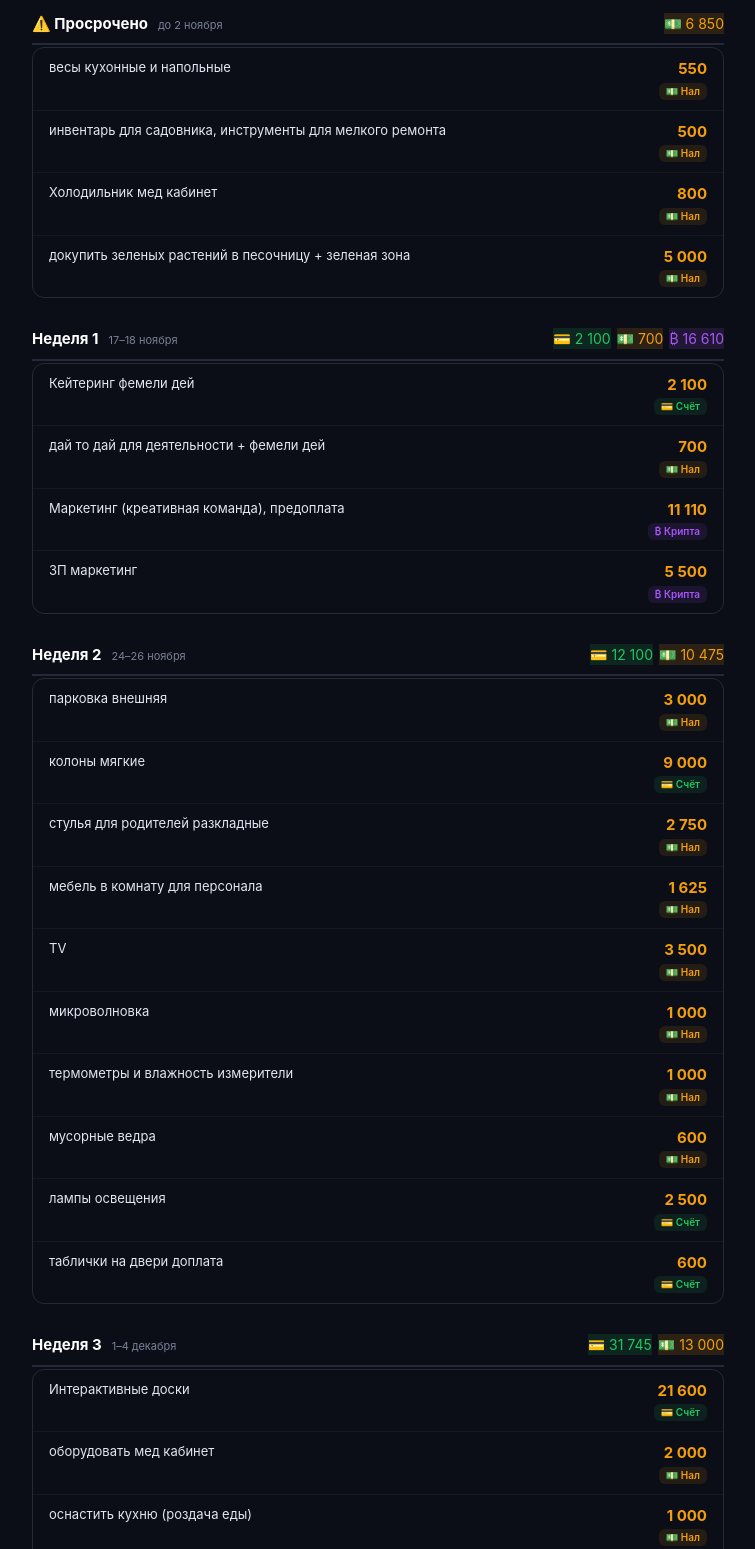
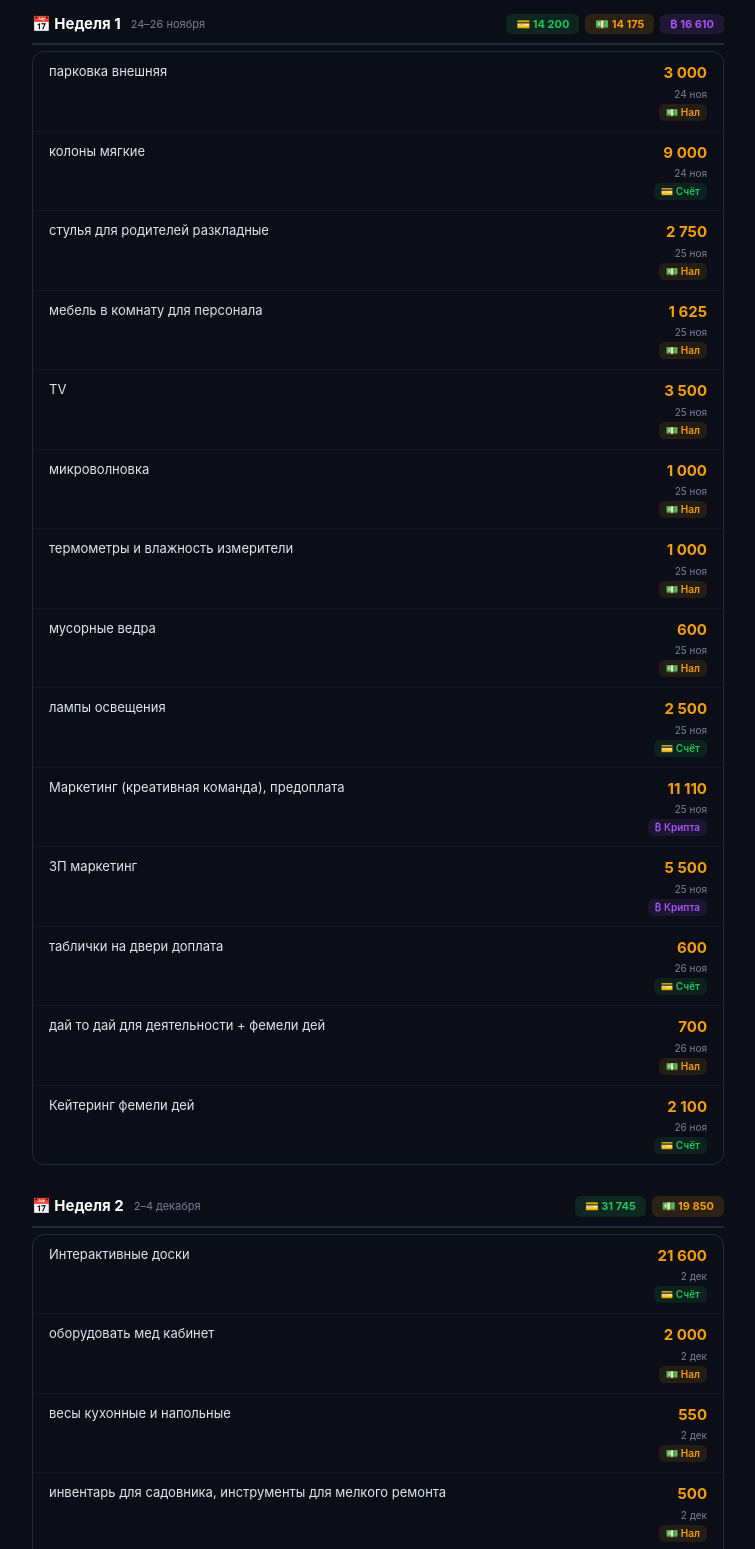
Before and after one commit to kirillodegov-cpu/lamakuk-plan, a plain HTML site: page index.html in a window 1280 px wide. Shown: the part 308-1857 px from the top of the page, without its empty margins (262-1017 px from the left). Drawn offline with Linux system fonts and the light colour scheme.

Commit message:
Update: Nov 23 Notion export v2 — dates shifted, no overdue items
- 24 items, 96,580 AED total
- Week 1: Nov 24-26 (Нал 14,175 + Счёт 14,200 + Крипта 16,610)
- Week 2: Dec 2-4 (Нал 19,850 + Счёт 31,745)
- Each item shows exact date

Co-Authored-By: Claude Sonnet 4.6 <noreply@anthropic.com>
Claude-Session: https://claude.ai/code/session_01N6BxqQmKJNYGG1JQYTHBMf

```diff
--- a/index.html
+++ b/index.html
@@ -28,20 +28,6 @@ body { background: var(--bg); color: var(--text); font-family: -apple-system, Bl
 
 .content { max-width: 720px; margin: 0 auto; padding: 0 14px 60px; }
 
-.week-block { margin-bottom: 20px; }
-.week-header { padding: 10px 0 8px; display: flex; align-items: baseline; gap: 10px; border-bottom: 2px solid var(--border); margin-bottom: 2px; }
-.week-title { font-size: 15px; font-weight: 700; color: #fff; }
-.week-dates { font-size: 11px; color: var(--muted); }
-.week-total-badges { margin-left: auto; display: flex; gap: 6px; align-items: center; }
-
-.phase-block { margin-top: 2px; border-radius: 12px; overflow: hidden; border: 1px solid var(--border); margin-bottom: 6px; }
-.item-row { display: flex; align-items: flex-start; justify-content: space-between; padding: 10px 16px; gap: 12px; border-bottom: 1px solid #151820; }
-.item-row:last-child { border-bottom: none; }
-.item-name { font-size: 13px; color: var(--text); flex: 1; }
-.item-right { text-align: right; flex-shrink: 0; }
-.item-price { font-size: 15px; font-weight: 700; color: var(--yellow); white-space: nowrap; }
-.item-meta { font-size: 10px; margin-top: 2px; }
-
 .pay-summary { display: flex; gap: 10px; padding: 0 16px 16px; overflow-x: auto; }
 .pay-sum-item { flex: 1; min-width: 90px; background: var(--card); border: 1px solid var(--border); border-radius: 10px; padding: 10px 14px; }
 .pay-sum-label { font-size: 11px; color: var(--muted); margin-bottom: 4px; }
@@ -51,17 +37,30 @@ body { background: var(--bg); color: var(--text); font-family: -apple-system, Bl
 .pay-sum-amount.crypto  { color: #a855f7; }
 .pay-sum-sub { font-size: 10px; color: var(--muted); }
 
+.week-block { margin-bottom: 20px; }
+.week-header { padding: 10px 0 8px; display: flex; align-items: center; gap: 10px; border-bottom: 2px solid var(--border); margin-bottom: 6px; flex-wrap: wrap; }
+.week-title { font-size: 15px; font-weight: 700; color: #fff; }
+.week-dates { font-size: 11px; color: var(--muted); }
+.week-total-badges { margin-left: auto; display: flex; gap: 6px; align-items: center; flex-wrap: wrap; }
+
+.wk-badge { display: inline-block; padding: 2px 10px; border-radius: 6px; font-size: 11px; font-weight: 700; }
+.wk-cash    { background:#f59e0b22; color:#f59e0b; }
+.wk-account { background:#22c55e22; color:#22c55e; }
+.wk-crypto  { background:#a855f722; color:#a855f7; }
+
+.phase-block { border-radius: 12px; overflow: hidden; border: 1px solid var(--border); }
+.item-row { display: flex; align-items: flex-start; justify-content: space-between; padding: 10px 16px; gap: 12px; border-bottom: 1px solid #151820; }
+.item-row:last-child { border-bottom: none; }
+.item-name { font-size: 13px; color: var(--text); flex: 1; }
+.item-right { text-align: right; flex-shrink: 0; }
+.item-price { font-size: 15px; font-weight: 700; color: var(--yellow); white-space: nowrap; }
+.item-date  { font-size: 10px; color: var(--muted); margin-top: 2px; }
+.item-meta  { font-size: 10px; margin-top: 2px; }
+
 .pay-badge { display: inline-block; padding: 1px 7px; border-radius: 6px; font-size: 10px; font-weight: 600; }
 .pay-account { background:#22c55e1a; color:#22c55e; }
 .pay-cash    { background:#f59e0b1a; color:#f59e0b; }
 .pay-crypto  { background:#a855f71a; color:#a855f7; }
-
-.wk-badge { display: inline-block; padding: 1px 8px; border-radius: 6px; font-size: 11px; font-weight: 700; }
-.wk-cash    { background:#f59e0b22; color:#f59e0b; }
-.wk-account { background:#22c55e22; color:#22c55e; }
-.wk-crypto  { background:#a855f722; color:#a855f7; }
-
-.overdue-label { font-size: 11px; color: #ef4444; font-weight: 600; }
 </style>
 </head>
 <body>
@@ -101,159 +100,131 @@ body { background: var(--bg); color: var(--text); font-family: -apple-system, Bl
 
 <div class="content">
 
-  <!-- ===== ПРОСРОЧЕНО ===== -->
+  <!-- ===== НЕДЕЛЯ 1: 24–26 ноя ===== -->
   <div class="week-block">
     <div class="week-header">
-      <span class="week-title">⚠️ Просрочено</span>
-      <span class="week-dates">до 2 ноября</span>
-      <div class="week-total-badges">
-        <span class="wk-cash">💵 6 850</span>
-      </div>
-    </div>
-    <div class="phase-block">
-      <div class="item-row">
-        <div class="item-name">весы кухонные и напольные</div>
-        <div class="item-right"><div class="item-price">550</div><div class="item-meta"><span class="pay-badge pay-cash">💵 Нал</span></div></div>
-      </div>
-      <div class="item-row">
-        <div class="item-name">инвентарь для садовника, инструменты для мелкого ремонта</div>
-        <div class="item-right"><div class="item-price">500</div><div class="item-meta"><span class="pay-badge pay-cash">💵 Нал</span></div></div>
-      </div>
-      <div class="item-row">
-        <div class="item-name">Холодильник мед кабинет</div>
-        <div class="item-right"><div class="item-price">800</div><div class="item-meta"><span class="pay-badge pay-cash">💵 Нал</span></div></div>
-      </div>
-      <div class="item-row">
-        <div class="item-name">докупить зеленых растений в песочницу + зеленая зона</div>
-        <div class="item-right"><div class="item-price">5 000</div><div class="item-meta"><span class="pay-badge pay-cash">💵 Нал</span></div></div>
-      </div>
-    </div>
-  </div>
-
-  <!-- ===== НЕДЕЛЯ 1: 17–18 ноя ===== -->
-  <div class="week-block">
-    <div class="week-header">
-      <span class="week-title">Неделя 1</span>
-      <span class="week-dates">17–18 ноября</span>
-      <div class="week-total-badges">
-        <span class="wk-account">💳 2 100</span>
-        <span class="wk-cash">💵 700</span>
-        <span class="wk-crypto">₿ 16 610</span>
-      </div>
-    </div>
-    <div class="phase-block">
-      <div class="item-row">
-        <div class="item-name">Кейтеринг фемели дей</div>
-        <div class="item-right"><div class="item-price">2 100</div><div class="item-meta"><span class="pay-badge pay-account">💳 Счёт</span></div></div>
-      </div>
-      <div class="item-row">
-        <div class="item-name">дай то дай для деятельности + фемели дей</div>
-        <div class="item-right"><div class="item-price">700</div><div class="item-meta"><span class="pay-badge pay-cash">💵 Нал</span></div></div>
-      </div>
-      <div class="item-row">
-        <div class="item-name">Маркетинг (креативная команда), предоплата</div>
-        <div class="item-right"><div class="item-price">11 110</div><div class="item-meta"><span class="pay-badge pay-crypto">₿ Крипта</span></div></div>
-      </div>
-      <div class="item-row">
-        <div class="item-name">ЗП маркетинг</div>
-        <div class="item-right"><div class="item-price">5 500</div><div class="item-meta"><span class="pay-badge pay-crypto">₿ Крипта</span></div></div>
-      </div>
-    </div>
-  </div>
-
-  <!-- ===== НЕДЕЛЯ 2: 24–26 ноя ===== -->
-  <div class="week-block">
-    <div class="week-header">
-      <span class="week-title">Неделя 2</span>
+      <span class="week-title">📅 Неделя 1</span>
       <span class="week-dates">24–26 ноября</span>
       <div class="week-total-badges">
-        <span class="wk-account">💳 12 100</span>
-        <span class="wk-cash">💵 10 475</span>
+        <span class="wk-badge wk-account">💳 14 200</span>
+        <span class="wk-badge wk-cash">💵 14 175</span>
+        <span class="wk-badge wk-crypto">₿ 16 610</span>
       </div>
     </div>
     <div class="phase-block">
       <div class="item-row">
         <div class="item-name">парковка внешняя</div>
-        <div class="item-right"><div class="item-price">3 000</div><div class="item-meta"><span class="pay-badge pay-cash">💵 Нал</span></div></div>
+        <div class="item-right"><div class="item-price">3 000</div><div class="item-date">24 ноя</div><div class="item-meta"><span class="pay-badge pay-cash">💵 Нал</span></div></div>
       </div>
       <div class="item-row">
         <div class="item-name">колоны мягкие</div>
-        <div class="item-right"><div class="item-price">9 000</div><div class="item-meta"><span class="pay-badge pay-account">💳 Счёт</span></div></div>
+        <div class="item-right"><div class="item-price">9 000</div><div class="item-date">24 ноя</div><div class="item-meta"><span class="pay-badge pay-account">💳 Счёт</span></div></div>
       </div>
       <div class="item-row">
         <div class="item-name">стулья для родителей разкладные</div>
-        <div class="item-right"><div class="item-price">2 750</div><div class="item-meta"><span class="pay-badge pay-cash">💵 Нал</span></div></div>
+        <div class="item-right"><div class="item-price">2 750</div><div class="item-date">25 ноя</div><div class="item-meta"><span class="pay-badge pay-cash">💵 Нал</span></div></div>
       </div>
       <div class="item-row">
         <div class="item-name">мебель в комнату для персонала</div>
-        <div class="item-right"><div class="item-price">1 625</div><div class="item-meta"><span class="pay-badge pay-cash">💵 Нал</span></div></div>
+        <div class="item-right"><div class="item-price">1 625</div><div class="item-date">25 ноя</div><div class="item-meta"><span class="pay-badge pay-cash">💵 Нал</span></div></div>
       </div>
       <div class="item-row">
         <div class="item-name">TV</div>
-        <div class="item-right"><div class="item-price">3 500</div><div class="item-meta"><span class="pay-badge pay-cash">💵 Нал</span></div></div>
+        <div class="item-right"><div class="item-price">3 500</div><div class="item-date">25 ноя</div><div class="item-meta"><span class="pay-badge pay-cash">💵 Нал</span></div></div>
       </div>
       <div class="item-row">
         <div class="item-name">микроволновка</div>
-        <div class="item-right"><div class="item-price">1 000</div><div class="item-meta"><span class="pay-badge pay-cash">💵 Нал</span></div></div>
+        <div class="item-right"><div class="item-price">1 000</div><div class="item-date">25 ноя</div><div class="item-meta"><span class="pay-badge pay-cash">💵 Нал</span></div></div>
       </div>
       <div class="item-row">
         <div class="item-name">термометры и влажность измерители</div>
-        <div class="item-right"><div class="item-price">1 000</div><div class="item-meta"><span class="pay-badge pay-cash">💵 Нал</span></div></div>
+        <div class="item-right"><div class="item-price">1 000</div><div class="item-date">25 ноя</div><div class="item-meta"><span class="pay-badge pay-cash">💵 Нал</span></div></div>
       </div>
       <div class="item-row">
         <div class="item-name">мусорные ведра</div>
-        <div class="item-right"><div class="item-price">600</div><div class="item-meta"><span class="pay-badge pay-cash">💵 Нал</span></div></div>
+        <div class="item-right"><div class="item-price">600</div><div class="item-date">25 ноя</div><div class="item-meta"><span class="pay-badge pay-cash">💵 Нал</span></div></div>
       </div>
       <div class="item-row">
         <div class="item-name">лампы освещения</div>
-        <div class="item-right"><div class="item-price">2 500</div><div class="item-meta"><span class="pay-badge pay-account">💳 Счёт</span></div></div>
+        <div class="item-right"><div class="item-price">2 500</div><div class="item-date">25 ноя</div><div class="item-meta"><span class="pay-badge pay-account">💳 Счёт</span></div></div>
+      </div>
+      <div class="item-row">
+        <div class="item-name">Маркетинг (креативная команда), предоплата</div>
+        <div class="item-right"><div class="item-price">11 110</div><div class="item-date">25 ноя</div><div class="item-meta"><span class="pay-badge pay-crypto">₿ Крипта</span></div></div>
+      </div>
+      <div class="item-row">
+        <div class="item-name">ЗП маркетинг</div>
+        <div class="item-right"><div class="item-price">5 500</div><div class="item-date">25 ноя</div><div class="item-meta"><span class="pay-badge pay-crypto">₿ Крипта</span></div></div>
       </div>
       <div class="item-row">
         <div class="item-name">таблички на двери доплата</div>
-        <div class="item-right"><div class="item-price">600</div><div class="item-meta"><span class="pay-badge pay-account">💳 Счёт</span></div></div>
+        <div class="item-right"><div class="item-price">600</div><div class="item-date">26 ноя</div><div class="item-meta"><span class="pay-badge pay-account">💳 Счёт</span></div></div>
+      </div>
+      <div class="item-row">
+        <div class="item-name">дай то дай для деятельности + фемели дей</div>
+        <div class="item-right"><div class="item-price">700</div><div class="item-date">26 ноя</div><div class="item-meta"><span class="pay-badge pay-cash">💵 Нал</span></div></div>
+      </div>
+      <div class="item-row">
+        <div class="item-name">Кейтеринг фемели дей</div>
+        <div class="item-right"><div class="item-price">2 100</div><div class="item-date">26 ноя</div><div class="item-meta"><span class="pay-badge pay-account">💳 Счёт</span></div></div>
       </div>
     </div>
   </div>
 
-  <!-- ===== НЕДЕЛЯ 3: 1–4 дек ===== -->
+  <!-- ===== НЕДЕЛЯ 2: 2–4 дек ===== -->
   <div class="week-block">
     <div class="week-header">
-      <span class="week-title">Неделя 3</span>
-      <span class="week-dates">1–4 декабря</span>
+      <span class="week-title">📅 Неделя 2</span>
+      <span class="week-dates">2–4 декабря</span>
       <div class="week-total-badges">
-        <span class="wk-account">💳 31 745</span>
-        <span class="wk-cash">💵 13 000</span>
+        <span class="wk-badge wk-account">💳 31 745</span>
+        <span class="wk-badge wk-cash">💵 19 850</span>
       </div>
     </div>
     <div class="phase-block">
       <div class="item-row">
         <div class="item-name">Интерактивные доски</div>
-        <div class="item-right"><div class="item-price">21 600</div><div class="item-meta"><span class="pay-badge pay-account">💳 Счёт</span></div></div>
+        <div class="item-right"><div class="item-price">21 600</div><div class="item-date">2 дек</div><div class="item-meta"><span class="pay-badge pay-account">💳 Счёт</span></div></div>
       </div>
       <div class="item-row">
         <div class="item-name">оборудовать мед кабинет</div>
-        <div class="item-right"><div class="item-price">2 000</div><div class="item-meta"><span class="pay-badge pay-cash">💵 Нал</span></div></div>
+        <div class="item-right"><div class="item-price">2 000</div><div class="item-date">2 дек</div><div class="item-meta"><span class="pay-badge pay-cash">💵 Нал</span></div></div>
+      </div>
+      <div class="item-row">
+        <div class="item-name">весы кухонные и напольные</div>
+        <div class="item-right"><div class="item-price">550</div><div class="item-date">2 дек</div><div class="item-meta"><span class="pay-badge pay-cash">💵 Нал</span></div></div>
+      </div>
+      <div class="item-row">
+        <div class="item-name">инвентарь для садовника, инструменты для мелкого ремонта</div>
+        <div class="item-right"><div class="item-price">500</div><div class="item-date">2 дек</div><div class="item-meta"><span class="pay-badge pay-cash">💵 Нал</span></div></div>
+      </div>
+      <div class="item-row">
+        <div class="item-name">Холодильник мед кабинет</div>
+        <div class="item-right"><div class="item-price">800</div><div class="item-date">2 дек</div><div class="item-meta"><span class="pay-badge pay-cash">💵 Нал</span></div></div>
       </div>
       <div class="item-row">
         <div class="item-name">оснастить кухню (роздача еды)</div>
-        <div class="item-right"><div class="item-price">1 000</div><div class="item-meta"><span class="pay-badge pay-cash">💵 Нал</span></div></div>
+        <div class="item-right"><div class="item-price">1 000</div><div class="item-date">2 дек</div><div class="item-meta"><span class="pay-badge pay-cash">💵 Нал</span></div></div>
+      </div>
+      <div class="item-row">
+        <div class="item-name">докупить зеленых растений в песочницу + зеленая зона</div>
+        <div class="item-right"><div class="item-price">5 000</div><div class="item-date">2 дек</div><div class="item-meta"><span class="pay-badge pay-cash">💵 Нал</span></div></div>
       </div>
       <div class="item-row">
         <div class="item-name">декор детский и уличные игрушки</div>
-        <div class="item-right"><div class="item-price">10 000</div><div class="item-meta"><span class="pay-badge pay-cash">💵 Нал</span></div></div>
+        <div class="item-right"><div class="item-price">10 000</div><div class="item-date">3 дек</div><div class="item-meta"><span class="pay-badge pay-cash">💵 Нал</span></div></div>
       </div>
       <div class="item-row">
         <div class="item-name">канцтовары</div>
-        <div class="item-right"><div class="item-price">5 000</div><div class="item-meta"><span class="pay-badge pay-account">💳 Счёт</span></div></div>
+        <div class="item-right"><div class="item-price">5 000</div><div class="item-date">3 дек</div><div class="item-meta"><span class="pay-badge pay-account">💳 Счёт</span></div></div>
       </div>
       <div class="item-row">
         <div class="item-name">изготовление ресепшена</div>
-        <div class="item-right"><div class="item-price">5 145</div><div class="item-meta"><span class="pay-badge pay-account">💳 Счёт</span></div></div>
+        <div class="item-right"><div class="item-price">5 145</div><div class="item-date">4 дек</div><div class="item-meta"><span class="pay-badge pay-account">💳 Счёт</span></div></div>
       </div>
     </div>
   </div>
 
 </div>
-
 </body>
 </html>
```
